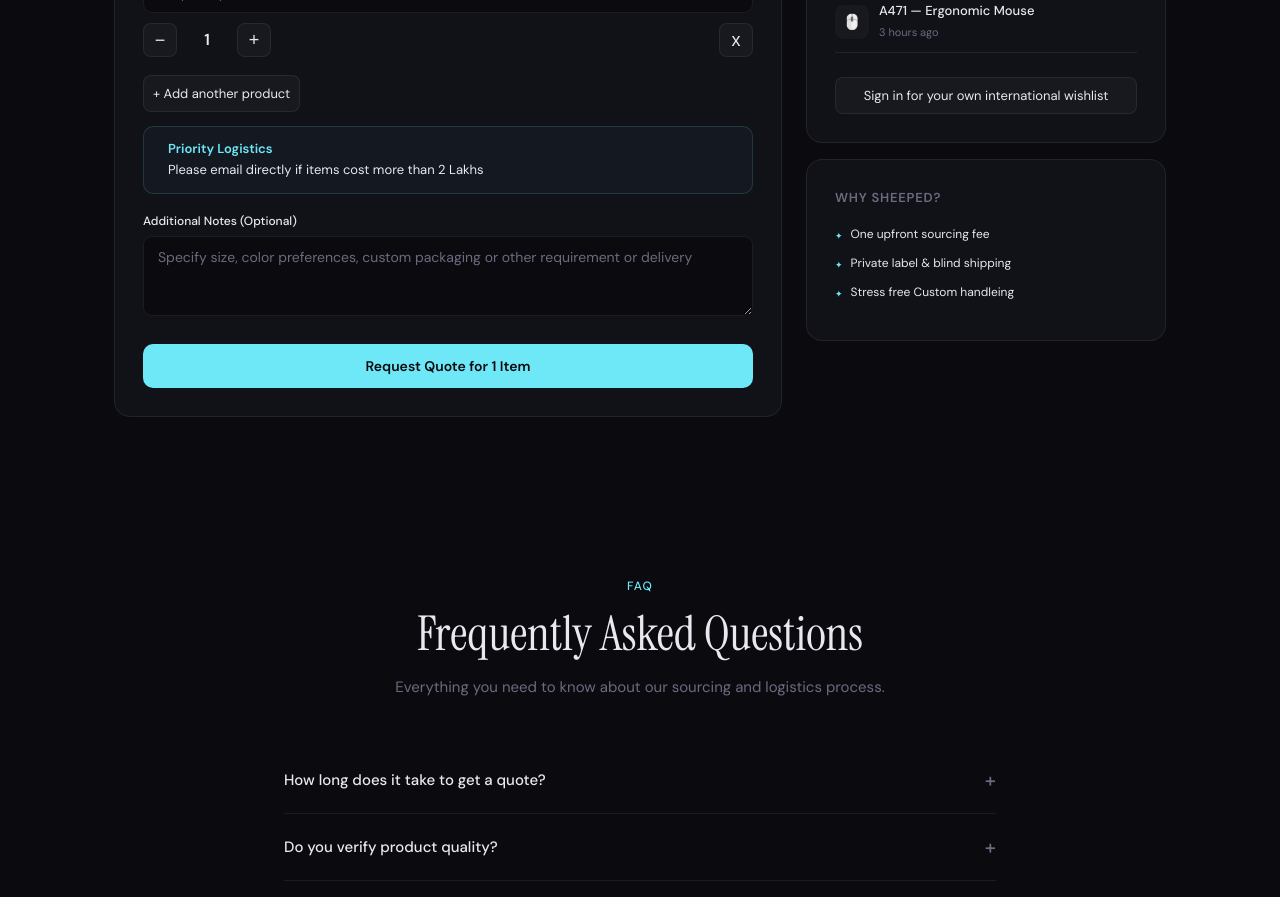
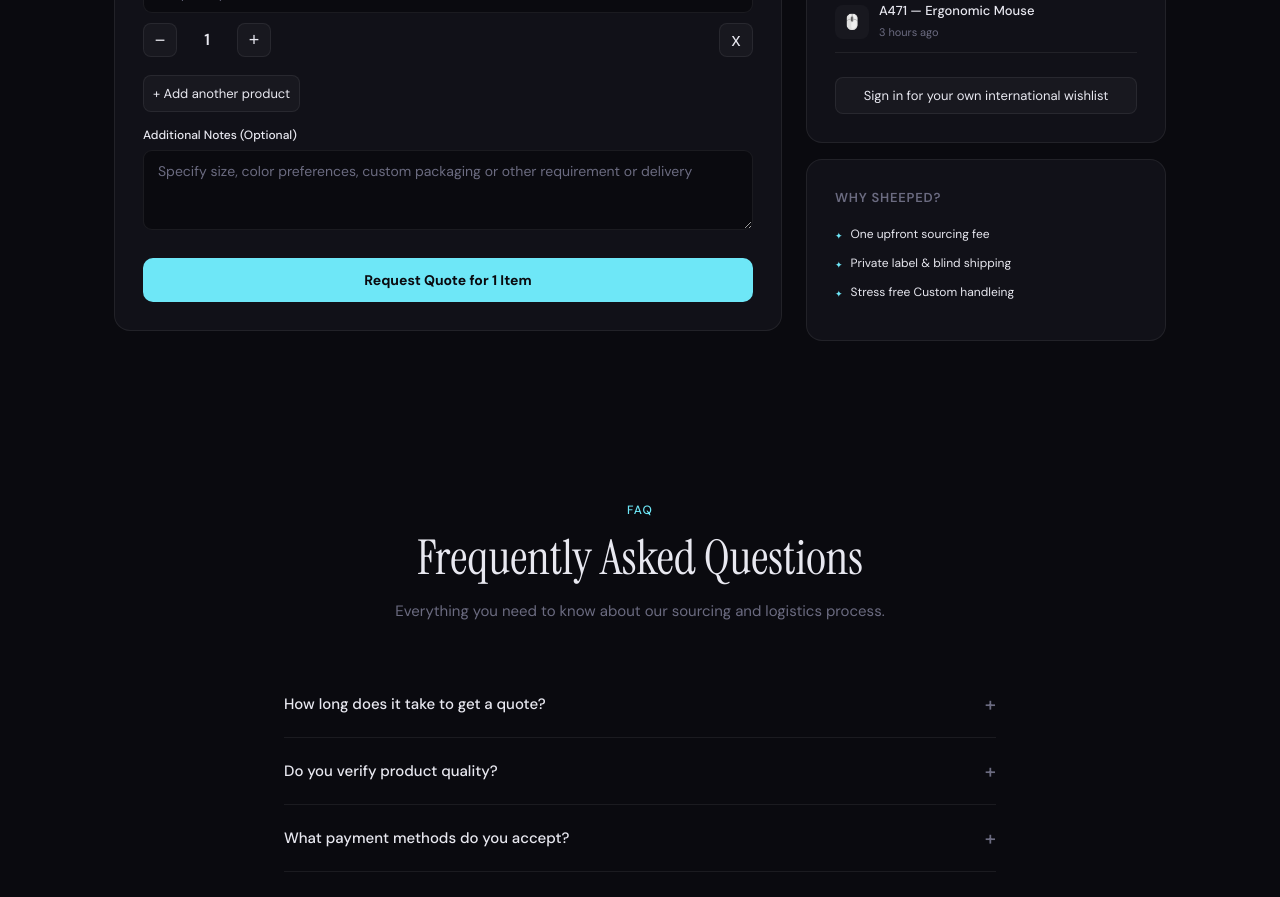
Before and after one commit to TheUnknown392/sheeped, a React (Vite) app: page / in a window 1280 px wide. Shown: the part 1300-2197 px from the top of the page. Built offline with nearby package versions, Linux system fonts and the light colour scheme.

Commit message:
add popup to block guests from requestin order

```diff
--- a/src/component/Form.jsx
+++ b/src/component/Form.jsx
@@ -18,6 +18,7 @@ const recentRequests = [
     { icon: "🖱️", name: "A471 — Ergonomic Mouse", time: "3 hours ago", badge: null, badgeClass: "badge-sampled" },
 ];
 
+
 export default function MainForm(){
     const { session, setSession, refreshSession } = useContext(SessionContext);
 
@@ -25,6 +26,8 @@ export default function MainForm(){
     var [items, setItems] = useState([
         { name: "", url: "", qty: 1 }
     ]);
+
+    var [loginPopup, setLoginPopup] = useState(false);
 
     function addItem() {
         setItems(prev => [...prev, { name: "", url: "", qty: 1 }]);
@@ -48,7 +51,7 @@ export default function MainForm(){
 
     async function handleSubmit() {
         if(session.role == Role.GUEST){
-            console.log("not logged in");
+            setLoginPopup(true);
             return;
         }
         if(allEmpty()){
@@ -192,18 +195,6 @@ export default function MainForm(){
                         + Add another product
                     </button>
 
-                    {/* PRIORITY BOX */}
-                    <div className="priority-box">
-                        <div className="priority-icon"></div>
-                        <div className="priority-text">
-                            <strong>Priority Logistics</strong>
-                            <br />
-                            <span style={{ fontSize: "13px" }}>
-                                Please email directly if items cost more than 2 Lakhs
-                            </span>
-                        </div>
-                    </div>
-
                     {/* NOTES */}
                     <div className="field">
                         <label>Additional Notes (Optional)</label>
@@ -220,6 +211,7 @@ export default function MainForm(){
                         {items.length !== 1 ? "s" : ""}
                     </button>
                 </div>
+                <Popup name = "Log-in" content = "Please log in first" open = {loginPopup}  onClose={() => {setLoginPopup(false)}} />
                 {/* SIDEBAR */}
                 <div className="sidebar">
                     <div className="card recent-card">
--- a/src/component/Popup.jsx
+++ b/src/component/Popup.jsx
@@ -1,3 +1,4 @@
+import '../css/Popup.css'
 import { useState } from "react";
 
 export default function Popup({ name = "", content = "", open = false, onClose }) {
@@ -5,7 +6,6 @@ export default function Popup({ name = "", content = "", open = false, onClose }
 
   return (
     <>
-
       <div className="pu-overlay" onClick={onClose}>
         <div className="pu-card" onClick={(e) => e.stopPropagation()}>
           <button className="pu-close" onClick={onClose}>×</button>
```
